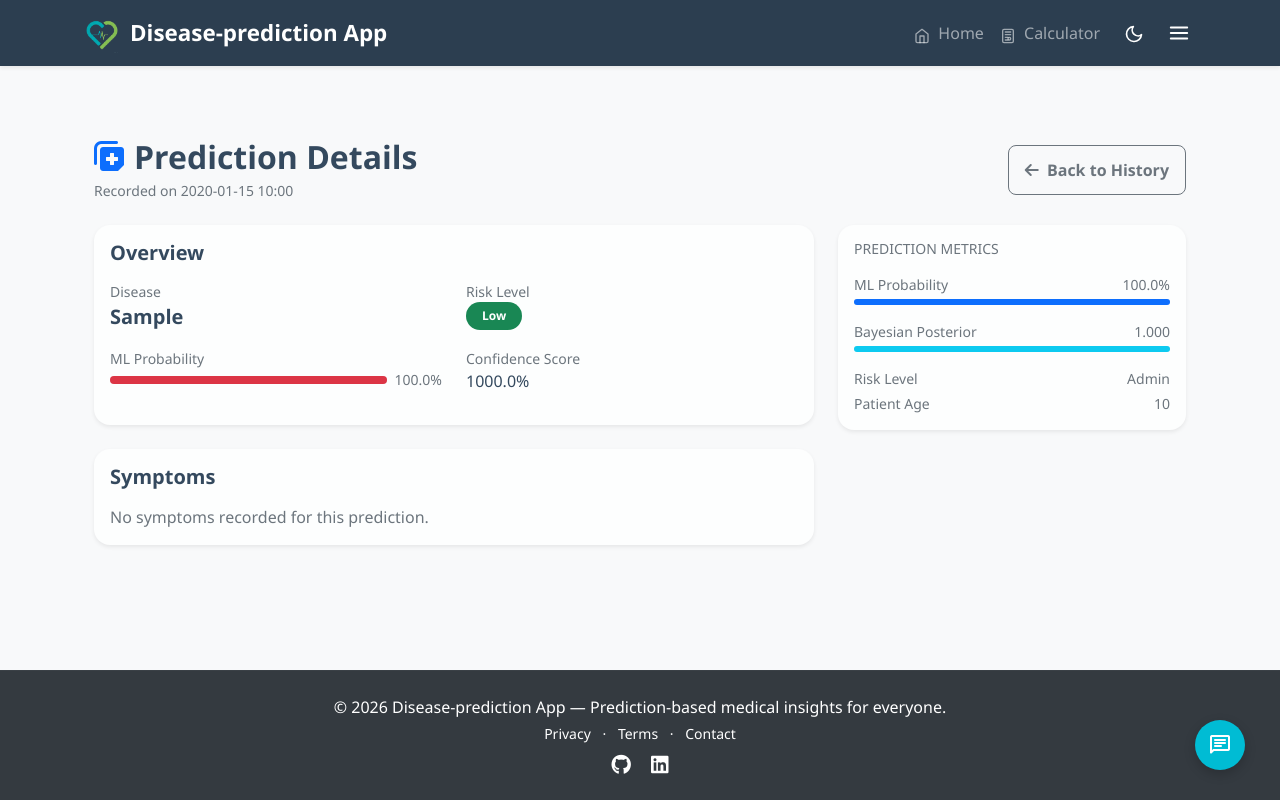
After one commit to aliviahossain/Disease-prediction, a Flask app: page /history/1 in a window 1280 px wide. The commit adds this page. Run offline with Flask 3, Linux system fonts and the light colour scheme; a user stored in the database is signed in; tables that the repository leaves empty hold one stand-in row (values such as "Sample post"); some libraries are stand-ins or nearby versions.

Commit message:
Add detailed prediction view with secure per-user access

```diff
--- a/backend/routes/history_routes.py
+++ b/backend/routes/history_routes.py
@@ -13,8 +13,25 @@ def get_history():
     Ordered by creation date descending (newest first).
     """
     # Query logic to fetch user-specific data
-    history = PredictionHistory.query.filter_by(user_id=current_user.id)\
-        .order_by(PredictionHistory.created_at.desc())\
+    history = (
+        PredictionHistory.query.filter_by(user_id=current_user.id)
+        .order_by(PredictionHistory.created_at.desc())
         .all()
+    )
 
     return render_template('history.html', history=history)
+
+
+@history_bp.route('/history/<int:prediction_id>', methods=['GET'])
+@login_required
+def history_detail(prediction_id):
+    """
+    Display detailed information for a single prediction history record.
+    Ensures the record belongs to the current user.
+    """
+    prediction = (
+        PredictionHistory.query.filter_by(id=prediction_id, user_id=current_user.id)
+        .first_or_404()
+    )
+
+    return render_template('history_detail.html', prediction=prediction)
--- /dev/null
+++ b/backend/templates/history_detail.html
@@ -0,0 +1,161 @@
+{% extends "base.html" %}
+
+{% block title %}Prediction Details{% endblock %}
+
+{% block content %}
+<div class="container py-4">
+    <div class="d-flex justify-content-between align-items-center mb-4">
+        <div>
+            <h2 class="fw-bold mb-1">
+                <i class="fas fa-notes-medical me-2 text-primary"></i>Prediction Details
+            </h2>
+            <p class="text-muted mb-0 small">
+                Recorded on
+                {% if prediction.created_at %}
+                    {{ prediction.created_at.strftime('%Y-%m-%d %H:%M') }}
+                {% else %}
+                    N/A
+                {% endif %}
+            </p>
+        </div>
+        <div>
+            <a href="{{ url_for('history.get_history') }}" class="btn btn-outline-secondary">
+                <i class="fas fa-arrow-left me-1"></i> Back to History
+            </a>
+        </div>
+    </div>
+
+    <div class="row g-4">
+        <div class="col-lg-8">
+            <div class="card shadow-sm border-0 mb-4">
+                <div class="card-body">
+                    <h5 class="card-title mb-3">Overview</h5>
+                    <div class="row">
+                        <div class="col-md-6 mb-3">
+                            <div class="text-muted small">Disease</div>
+                            <div class="fw-semibold fs-5">{{ prediction.disease }}</div>
+                        </div>
+                        <div class="col-md-6 mb-3">
+                            <div class="text-muted small">Risk Level</div>
+                            <div>
+                                {% set risk = prediction.risk_level|lower if prediction.risk_level else 'low' %}
+                                {% if risk == 'critical' %}
+                                    <span class="badge bg-danger rounded-pill px-3 py-2">Critical</span>
+                                {% elif risk == 'high' %}
+                                    <span class="badge bg-warning text-dark rounded-pill px-3 py-2">High</span>
+                                {% elif risk == 'medium' %}
+                                    <span class="badge bg-info text-dark rounded-pill px-3 py-2">Medium</span>
+                                {% else %}
+                                    <span class="badge bg-success rounded-pill px-3 py-2">Low</span>
+                                {% endif %}
+                            </div>
+                        </div>
+                        <div class="col-md-6 mb-3">
+                            <div class="text-muted small">ML Probability</div>
+                            <div class="d-flex align-items-center">
+                                <div class="progress flex-grow-1 me-2" style="height: 8px;">
+                                    <div class="progress-bar
+                                        {% if prediction.ml_probability is not none and prediction.ml_probability > 0.7 %}
+                                            bg-danger
+                                        {% elif prediction.ml_probability is not none and prediction.ml_probability > 0.4 %}
+                                            bg-warning
+                                        {% else %}
+                                            bg-success
+                                        {% endif %}"
+                                        role="progressbar"
+                                        style="width: {{ (prediction.ml_probability * 100) | round(1) if prediction.ml_probability is not none else 0 }}%;">
+                                    </div>
+                                </div>
+                                <span class="small text-muted">
+                                    {{ "%.1f"|format(prediction.ml_probability * 100) if prediction.ml_probability is not none else "N/A" }}%
+                                </span>
+                            </div>
+                        </div>
+                        <div class="col-md-6 mb-3">
+                            <div class="text-muted small">Confidence Score</div>
+                            <div>
+                                {% if prediction.confidence_score is not none %}
+                                    {{ "%.1f"|format(prediction.confidence_score * 100) }}%
+                                {% else %}
+                                    <span class="text-muted">N/A</span>
+                                {% endif %}
+                            </div>
+                        </div>
+                    </div>
+                </div>
+            </div>
+
+            <div class="card shadow-sm border-0">
+                <div class="card-body">
+                    <h5 class="card-title mb-3">Symptoms</h5>
+                    {% set symptoms_list = prediction.get_symptoms_list() %}
+                    {% if symptoms_list %}
+                        <ul class="list-group list-group-flush">
+                            {% for symptom in symptoms_list %}
+                                <li class="list-group-item px-0">
+                                    <i class="fas fa-circle text-primary me-2" style="font-size: 0.5rem;"></i>
+                                    {{ symptom }}
+                                </li>
+                            {% endfor %}
+                        </ul>
+                    {% else %}
+                        <p class="text-muted mb-0">No symptoms recorded for this prediction.</p>
+                    {% endif %}
+                </div>
+            </div>
+        </div>
+
+        <div class="col-lg-4">
+            <div class="card shadow-sm border-0 mb-3">
+                <div class="card-body">
+                    <h6 class="text-muted text-uppercase small mb-3">Prediction Metrics</h6>
+                    <div class="mb-3">
+                        <div class="d-flex justify-content-between small text-muted mb-1">
+                            <span>ML Probability</span>
+                            <span>
+                                {{ "%.1f"|format(prediction.ml_probability * 100) if prediction.ml_probability is not none else "N/A" }}%
+                            </span>
+                        </div>
+                        <div class="progress" style="height: 6px;">
+                            <div class="progress-bar" role="progressbar"
+                                 style="width: {{ (prediction.ml_probability * 100) | round(1) if prediction.ml_probability is not none else 0 }}%;">
+                            </div>
+                        </div>
+                    </div>
+
+                    <div class="mb-3">
+                        <div class="d-flex justify-content-between small text-muted mb-1">
+                            <span>Bayesian Posterior</span>
+                            <span>
+                                {% if prediction.bayesian_posterior is not none %}
+                                    {{ "%.3f"|format(prediction.bayesian_posterior) }}
+                                {% else %}
+                                    N/A
+                                {% endif %}
+                            </span>
+                        </div>
+                        <div class="progress bg-light" style="height: 6px;">
+                            <div class="progress-bar bg-info" role="progressbar"
+                                 style="width: {{ (prediction.bayesian_posterior * 100) | round(1) if prediction.bayesian_posterior is not none else 0 }}%;">
+                            </div>
+                        </div>
+                    </div>
+
+                    <div class="mb-0 small text-muted">
+                        <div class="d-flex justify-content-between mb-1">
+                            <span>Risk Level</span>
+                            <span class="text-capitalize">{{ prediction.risk_level or 'low' }}</span>
+                        </div>
+                        {% if prediction.patient_age %}
+                        <div class="d-flex justify-content-between">
+                            <span>Patient Age</span>
+                            <span>{{ prediction.patient_age }}</span>
+                        </div>
+                        {% endif %}
+                    </div>
+                </div>
+            </div>
+        </div>
+    </div>
+</div>
+{% endblock %}
```
Also changed, not shown: backend/templates/history.html (+4 -3 lines), backend/routes/general_routes.py (line endings or trailing spaces).
